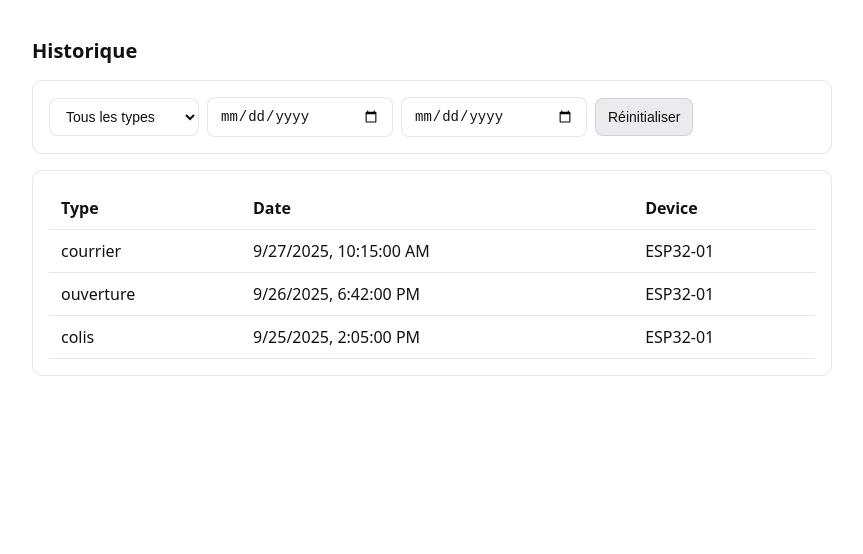
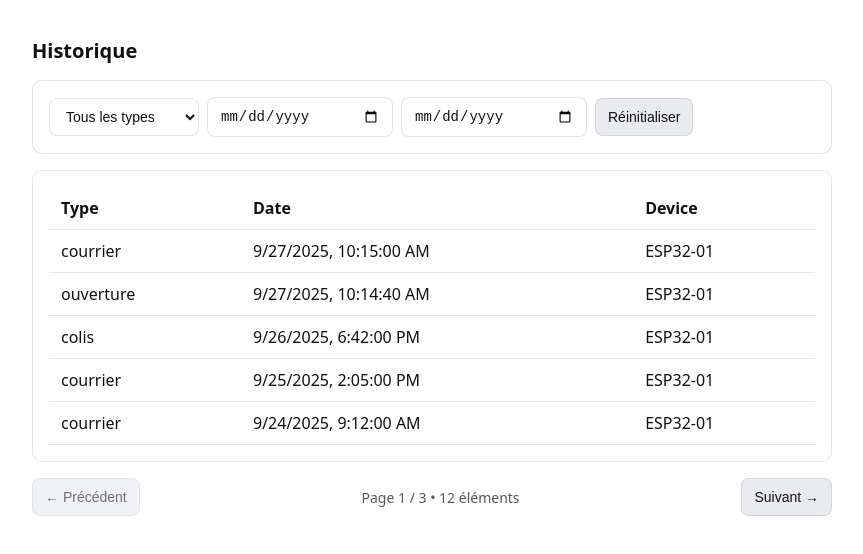
Before and after one commit to rayleiighh/Boite-alerte, a React app in the folder frontend/: page / in a window 1280 px wide. Shown: the top 554 px of the page, without its empty margins (208-1071 px from the left). Built offline with nearby package versions, Linux system fonts and the light colour scheme; the HTML template or start-up script is replaced by a standard one.

Commit message:
Ajout de la pagination historique #32

```diff
--- a/frontend/src/assets/mockEvents.js
+++ b/frontend/src/assets/mockEvents.js
@@ -1,5 +1,14 @@
 export const mockEvents = [
   { type: "courrier",  timestamp: "2025-09-27T10:15:00Z", deviceID: "ESP32-01" },
-  { type: "ouverture", timestamp: "2025-09-26T18:42:00Z", deviceID: "ESP32-01" },
-  { type: "colis",     timestamp: "2025-09-25T14:05:00Z", deviceID: "ESP32-01" },
+  { type: "ouverture", timestamp: "2025-09-27T10:14:40Z", deviceID: "ESP32-01" },
+  { type: "colis",     timestamp: "2025-09-26T18:42:00Z", deviceID: "ESP32-01" },
+  { type: "courrier",  timestamp: "2025-09-25T14:05:00Z", deviceID: "ESP32-01" },
+  { type: "courrier",  timestamp: "2025-09-24T09:12:00Z", deviceID: "ESP32-01" },
+  { type: "ouverture", timestamp: "2025-09-23T19:01:00Z", deviceID: "ESP32-01" },
+  { type: "colis",     timestamp: "2025-09-22T11:30:00Z", deviceID: "ESP32-01" },
+  { type: "courrier",  timestamp: "2025-09-21T08:27:00Z", deviceID: "ESP32-01" },
+  { type: "ouverture", timestamp: "2025-09-20T17:45:00Z", deviceID: "ESP32-01" },
+  { type: "courrier",  timestamp: "2025-09-19T13:20:00Z", deviceID: "ESP32-01" },
+  { type: "courrier",  timestamp: "2025-09-18T07:55:00Z", deviceID: "ESP32-01" },
+  { type: "colis",     timestamp: "2025-09-17T16:10:00Z", deviceID: "ESP32-01" }
 ];
--- /dev/null
+++ b/frontend/src/components/Pagination.jsx
@@ -0,0 +1,27 @@
+export default function Pagination({ page, limit, total, onPage }) {
+  const pageCount = Math.max(1, Math.ceil(total / limit));
+
+  function prev() {
+    if (page > 1) onPage(page - 1);
+  }
+
+  function next() {
+    if (page < pageCount) onPage(page + 1);
+  }
+
+  return (
+    <div className="spread mt-16">
+      <button className="button" onClick={prev} disabled={page <= 1}>
+        ← Précédent
+      </button>
+
+      <div className="subtle">
+        Page {page} / {pageCount} • {total} éléments
+      </div>
+
+      <button className="button" onClick={next} disabled={page >= pageCount}>
+        Suivant →
+      </button>
+    </div>
+  );
+}
--- a/frontend/src/index.css
+++ b/frontend/src/index.css
@@ -68,3 +68,17 @@ body {
   opacity: 0.6;
   cursor: not-allowed;
 }
+
+.spread {
+  display: flex;
+  justify-content: space-between;
+  align-items: center;
+}
+
+.mt-16 { margin-top: 16px; }
+
+.subtle {
+  font-size: 14px;
+  color: var(--foreground);
+  opacity: 0.7;
+}
--- a/frontend/src/pages/History.jsx
+++ b/frontend/src/pages/History.jsx
@@ -2,17 +2,22 @@ import { useEffect, useState } from "react";
 import { fetchEvents } from "../services/events";
 import EventItemRow from "../components/EventItem";
 import Filters from "../components/Filters";
+import Pagination from "../components/Pagination";
 
 export default function HistoryPage() {
   const [items, setItems] = useState([]);
   const [loading, setLoading] = useState(true);
   const [filters, setFilters] = useState({ type: "all" });
+  const [page, setPage] = useState(1);
+  const limit = 5;
+  const [total, setTotal] = useState(0);
 
   async function load() {
     setLoading(true);
     try {
-      const res = await fetchEvents(filters);
-      setItems(res);
+      const res = await fetchEvents({ ...filters, page, limit });
+      setItems(res.items);
+      setTotal(res.total);
     } finally {
       setLoading(false);
     }
@@ -20,7 +25,7 @@ export default function HistoryPage() {
 
   useEffect(() => {
     load();
-  }, [filters]);
+  }, [filters, page]);
 
   return (
     <div className="container">
@@ -28,7 +33,10 @@ export default function HistoryPage() {
 
       <Filters
         initial={{ type: "all" }}
-        onChange={(v) => setFilters(v)}
+        onChange={(v) => {
+          setFilters(v);
+          setPage(1); // reset page quand on change les filtres
+        }}
       />
 
       <div className="card">
@@ -51,6 +59,13 @@ export default function HistoryPage() {
           </tbody>
         </table>
       </div>
+
+      <Pagination
+        page={page}
+        limit={limit}
+        total={total}
+        onPage={setPage}
+      />
     </div>
   );
 }
--- a/frontend/src/services/events.js
+++ b/frontend/src/services/events.js
@@ -28,7 +28,15 @@ export async function fetchEvents(filters = {}) {
           new Date(b.timestamp).getTime() - new Date(a.timestamp).getTime()
       );
 
-      resolve(data);
+      // Pagination
+      const page = filters.page || 1;
+      const limit = filters.limit || 5;
+      const startIndex = (page - 1) * limit;
+      const endIndex = startIndex + limit;
+
+      const items = data.slice(startIndex, endIndex);
+
+      resolve({ items, total: data.length });
     }, 500);
   });
 }
```
